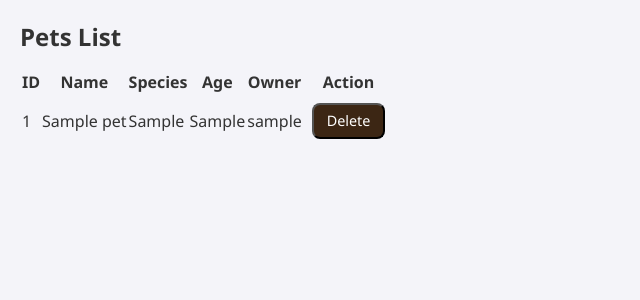
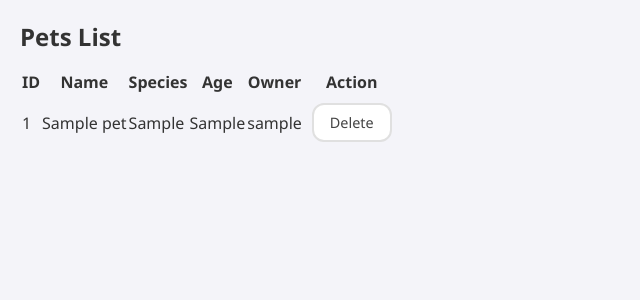
Before and after one commit to Lachi7/take-a-paw1, a Flask app: page /admin/pets in a window 1280 px wide. Shown: the part 69-369 px from the top of the page, without its empty margins (0-640 px from the left). Run offline with Flask 3, Linux system fonts and the light colour scheme; the visitor is signed in with stand-in values (Sample User, id 1); tables that the repository leaves empty hold one stand-in row (values such as "Sample post").

Commit message:
fixed button for admin page

```diff
--- a/src/app/templates/admin_pets.html
+++ b/src/app/templates/admin_pets.html
@@ -26,7 +26,7 @@ block content %}
           method="post"
           style="display: inline"
         >
-          <button type="submit" class="btn btn-danger btn-sm">Delete</button>
+          <button type="submit" class="btn outline btn-danger btn-sm">Delete</button>
         </form>
       </td>
     </tr>
--- a/src/app/templates/admin_users.html
+++ b/src/app/templates/admin_users.html
@@ -24,7 +24,7 @@ block content %}
           method="post"
           style="display: inline"
         >
-          <button type="submit" class="btn btn-danger btn-sm">Delete</button>
+          <button type="submit" class="btn outline btn-danger btn-sm">Delete</button>
         </form>
       </td>
     </tr>
```
